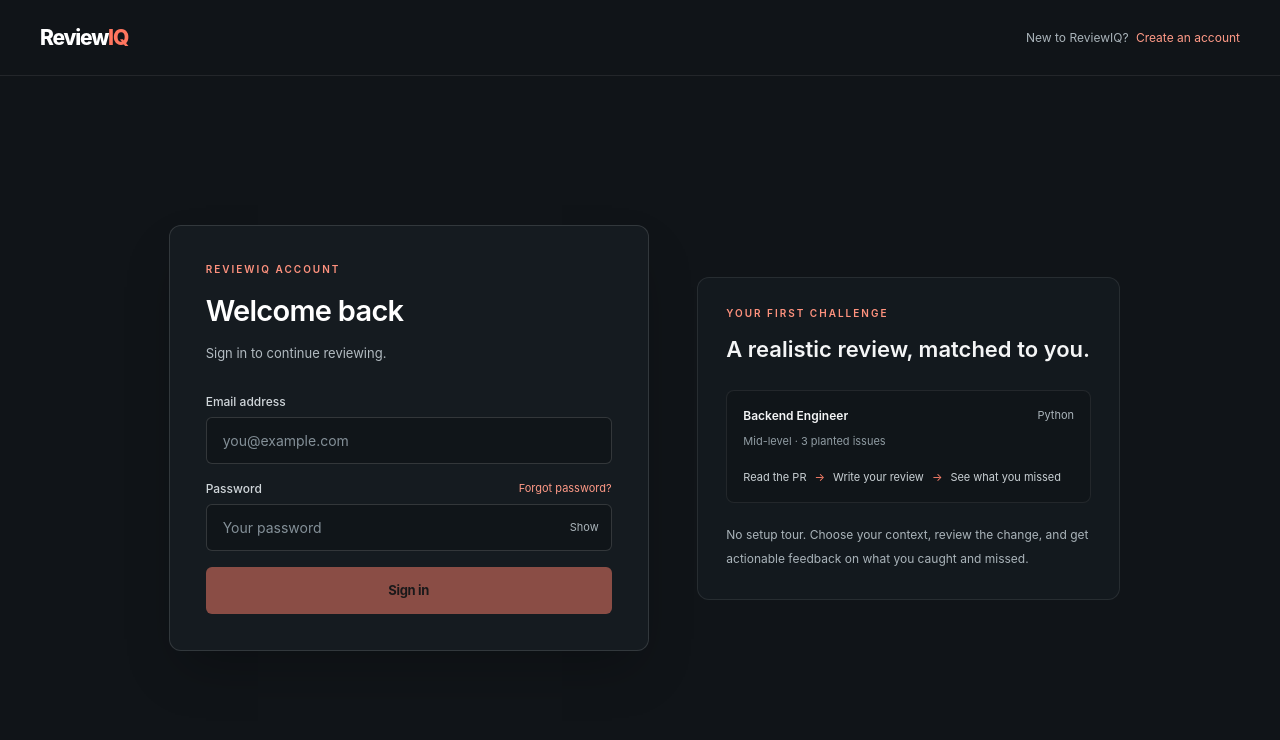
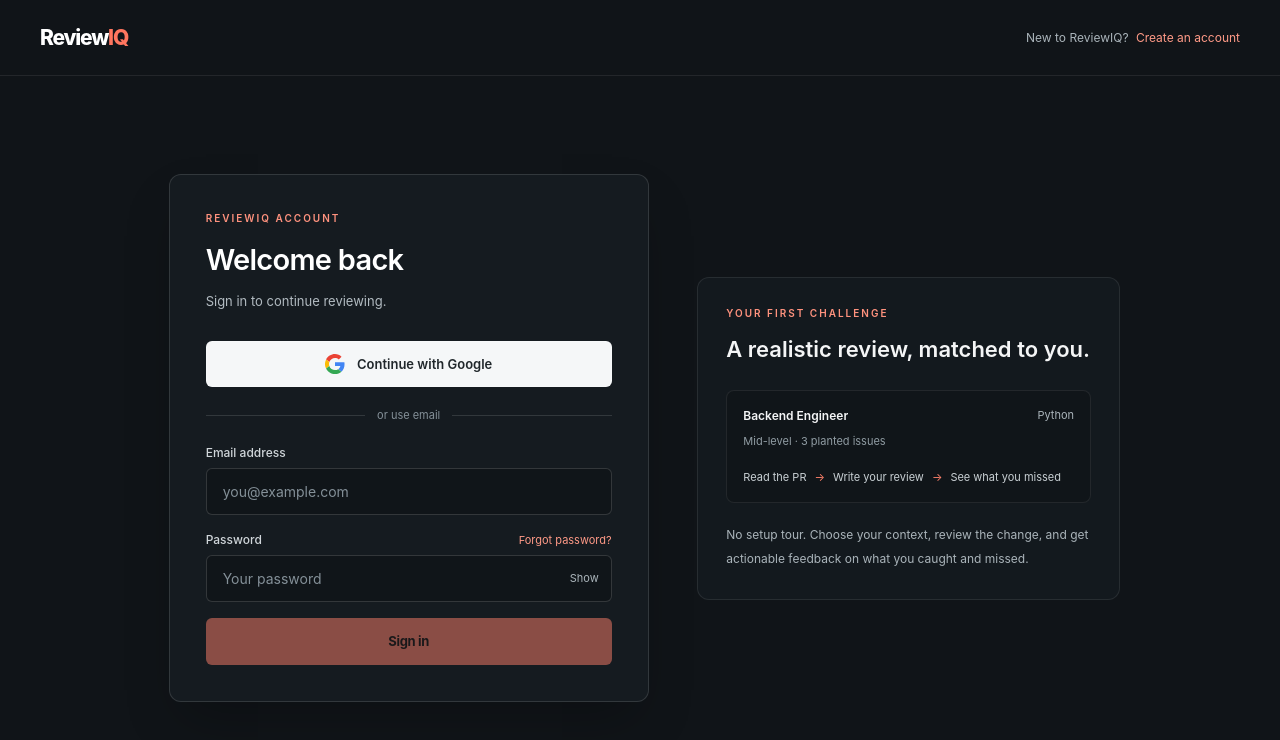
Before and after one commit to Anas127/reviewiq, a Next.js app: page /login in a window 1280 px wide. Shown: the top 740 px of the page. Built offline with nearby package versions, Linux system fonts and the light colour scheme; no server answers.

Commit message:
Add Google sign-in to ReviewIQ

```diff
--- a/app/auth/callback/route.ts
+++ b/app/auth/callback/route.ts
@@ -4,13 +4,26 @@
 export async function GET(request: Request) {
   const { searchParams, origin } = new URL(request.url);
   const code = searchParams.get("code");
+  const next = searchParams.get("next");
+  const safeNext = next?.startsWith("/") && !next.startsWith("//") ? next : "/review";
+
+  if (searchParams.has("error")) {
+    const login = new URL("/login", origin);
+    login.searchParams.set("auth_error", "1");
+    if (safeNext.startsWith("/oauth/consent?authorization_id=")) login.searchParams.set("redirect", safeNext);
+    return NextResponse.redirect(login);
+  }
 
   if (code) {
     const supabase = await createClient();
-    await supabase.auth.exchangeCodeForSession(code);
+    const { error } = await supabase.auth.exchangeCodeForSession(code);
+    if (error) {
+      const login = new URL("/login", origin);
+      login.searchParams.set("auth_error", "1");
+      if (safeNext.startsWith("/oauth/consent?authorization_id=")) login.searchParams.set("redirect", safeNext);
+      return NextResponse.redirect(login);
+    }
   }
 
-  const next = searchParams.get("next");
-  const safeNext = next?.startsWith("/") && !next.startsWith("//") ? next : "/review";
   return NextResponse.redirect(new URL(safeNext, origin));
 }
--- a/app/login/LoginForm.tsx
+++ b/app/login/LoginForm.tsx
@@ -8,12 +8,12 @@
 import { captureProductEvent, captureProductEventOncePerSession } from "@/lib/analytics";
 import posthog from "posthog-js";
 
-export default function LoginForm({ initialMode }: { initialMode: "signup" | "signin" | "reset" }) {
+export default function LoginForm({ initialMode, returnTo, authError = false }: { initialMode: "signup" | "signin" | "reset"; returnTo?: string; authError?: boolean }) {
   const router = useRouter();
   const [email, setEmail] = useState("");
   const [password, setPassword] = useState("");
   const [loading, setLoading] = useState(false);
-  const [error, setError] = useState("");
+  const [error, setError] = useState(authError ? "Sign-in could not finish. Please try again." : "");
   const [message, setMessage] = useState("");
   const [isSignUp, setIsSignUp] = useState(initialMode === "signup");
   const [isReset, setIsReset] = useState(initialMode === "reset");
@@ -30,11 +30,26 @@
 
   function switchMode(signUp: boolean) {
     setError(""); setMessage(""); setIsReset(false); setIsForgot(false); setIsSignUp(signUp);
-    window.history.replaceState(null, "", signUp ? "/login?mode=signup" : "/login");
+    const path = signUp ? "/login?mode=signup" : "/login";
+    window.history.replaceState(null, "", returnTo ? `${path}${signUp ? "&" : "?"}redirect=${encodeURIComponent(returnTo)}` : path);
   }
 
   function markSignupStarted() {
     if (isSignUp) captureProductEventOncePerSession("signup-started", "signup_started");
+  }
+
+  async function continueWithGoogle() {
+    setLoading(true); setError(""); setMessage("");
+    const next = returnTo || "/review";
+    const redirectTo = `${window.location.origin}/auth/callback?next=${encodeURIComponent(next)}`;
+    const { error: googleError } = await supabase.auth.signInWithOAuth({
+      provider: "google",
+      options: { redirectTo },
+    });
+    if (googleError) {
+      setError(googleError.message);
+      setLoading(false);
+    }
   }
 
   async function handleSubmit(event: FormEvent<HTMLFormElement>) {
@@ -53,7 +68,10 @@
       return;
     }
     if (isSignUp) {
-      const { data, error: signUpError } = await supabase.auth.signUp({ email, password });
+      const emailRedirectTo = returnTo
+        ? `${window.location.origin}/auth/callback?next=${encodeURIComponent(returnTo)}`
+        : undefined;
+      const { data, error: signUpError } = await supabase.auth.signUp({ email, password, options: { emailRedirectTo } });
       if (signUpError) { setError(signUpError.message); setLoading(false); return; }
       if (data.user) {
         posthog.identify(data.user.id);
@@ -61,17 +79,18 @@
       }
       if (!data.session) {
         setMessage("Your account is ready. Check your email to confirm it, then sign in to start your first review.");
-        setLoading(false); setIsSignUp(false); window.history.replaceState(null, "", "/login");
+        setLoading(false); setIsSignUp(false);
+        window.history.replaceState(null, "", returnTo ? `/login?redirect=${encodeURIComponent(returnTo)}` : "/login");
         return;
       }
-      router.push("/review");
+      router.push(returnTo || "/review");
       return;
     }
     const { data, error: signInError } = await supabase.auth.signInWithPassword({ email, password });
     if (signInError) { setError(signInError.message); setLoading(false); return; }
     if (data.user) posthog.identify(data.user.id);
     captureProductEvent("signin_completed");
-    router.push("/review");
+    router.push(returnTo || "/review");
   }
 
   async function sendPasswordReset() {
@@ -94,7 +113,14 @@
           <p className="mb-3 text-[10px] font-semibold uppercase tracking-[.2em] text-[#ff927e]">{isReset || isForgot ? "ACCOUNT RECOVERY" : isSignUp ? "YOUR FIRST REVIEW" : "REVIEWIQ ACCOUNT"}</p>
           <h1 className="text-[29px] font-semibold tracking-tight text-white">{isReset ? "Choose a new password" : isForgot ? "Reset your password" : isSignUp ? "Start your first review" : "Welcome back"}</h1>
           <p className="mt-2 text-[13px] leading-6 text-[#b2bbc1]">{isReset ? "Set a new password to get back to your review practice." : isForgot ? "Enter the email for your account and we’ll send a reset link." : isSignUp ? <>Create your account to save your results. Get {FREE_REVIEW_CREDITS} free reviews. No card required.</> : "Sign in to continue reviewing."}</p>
-          <form onSubmit={handleSubmit} className="mt-7 space-y-4">
+          {!isReset && !isForgot && <>
+            <button type="button" onClick={continueWithGoogle} disabled={loading} className="mt-7 flex w-full items-center justify-center gap-3 rounded-md border border-[#ffffff30] bg-[#f5f7f8] px-4 py-3 text-[13px] font-semibold text-[#20272b] transition hover:bg-white focus-visible:outline-2 focus-visible:outline-offset-2 focus-visible:outline-[#ff9a87] disabled:cursor-wait disabled:opacity-50">
+              <svg aria-hidden="true" viewBox="0 0 48 48" className="h-5 w-5"><path fill="#EA4335" d="M24 9.5c3.5 0 6.6 1.2 9 3.5l6.7-6.7C35.6 2.4 30.2 0 24 0 14.6 0 6.5 5.4 2.6 13.3l7.8 6.1C12.2 13.8 17.7 9.5 24 9.5Z"/><path fill="#4285F4" d="M46.9 24.5c0-1.6-.2-3.1-.4-4.5H24v9h12.8c-.6 3-2.3 5.6-4.9 7.3l7.7 6C44.1 38.1 46.9 31.9 46.9 24.5Z"/><path fill="#FBBC05" d="M10.4 28.6a14.4 14.4 0 0 1 0-9.2l-7.8-6.1a24 24 0 0 0 0 21.4l7.8-6.1Z"/><path fill="#34A853" d="M24 48c6.2 0 11.5-2.1 15.3-5.7l-7.7-6c-2.1 1.4-4.7 2.2-7.6 2.2-6.3 0-11.8-4.3-13.6-9.9l-7.8 6.1C6.5 42.6 14.6 48 24 48Z"/></svg>
+              Continue with Google
+            </button>
+            <div className="mt-5 flex items-center gap-3 text-[11px] text-[#849098]"><span className="h-px flex-1 bg-[#ffffff20]"/><span>or use email</span><span className="h-px flex-1 bg-[#ffffff20]"/></div>
+          </>}
+          <form onSubmit={handleSubmit} className={`${isReset || isForgot ? "mt-7" : "mt-5"} space-y-4`}>
             {!isReset && <div><label htmlFor="email" className="mb-1.5 block text-[12px] font-medium text-[#d0d6da]">Email address</label><input id="email" type="email" required value={email} autoComplete="email" onChange={(e) => { setEmail(e.target.value); markSignupStarted(); }} className="w-full rounded-md border border-[#ffffff25] bg-[#101519] px-4 py-3 text-[14px] text-white outline-none placeholder:text-[#849098] focus:border-[#ff806a] focus-visible:ring-2 focus-visible:ring-[#ff806a]/40" placeholder="you@example.com" /></div>}
             {!isReset && !isForgot && <div><div className="mb-1.5 flex items-center justify-between"><label htmlFor="password" className="text-[12px] font-medium text-[#d0d6da]">Password</label>{!isSignUp && <button type="button" onClick={() => {setError("");setMessage("");setIsForgot(true);}} className="text-[11px] text-[#ff9a87] hover:text-white">Forgot password?</button>}</div><div className="flex rounded-md border border-[#ffffff25] bg-[#101519] focus-within:border-[#ff806a] focus-within:ring-2 focus-within:ring-[#ff806a]/30"><input id="password" type={showPassword ? "text" : "password"} required value={password} autoComplete={isSignUp ? "new-password" : "current-password"} onChange={(e) => { setPassword(e.target.value); markSignupStarted(); }} className="min-w-0 flex-1 rounded-md bg-transparent px-4 py-3 text-[14px] text-white outline-none placeholder:text-[#849098]" placeholder={isSignUp ? "Create a password" : "Your password"} /><button type="button" aria-label={showPassword ? "Hide password" : "Show password"} onClick={() => setShowPassword((value) => !value)} className="px-3 text-[11px] text-[#aab4ba] hover:text-white">{showPassword ? "Hide" : "Show"}</button></div></div>}
             {isReset && <div><label htmlFor="new-password" className="mb-1.5 block text-[12px] font-medium text-[#d0d6da]">New password</label><input id="new-password" type={showPassword ? "text" : "password"} required minLength={8} value={password} autoComplete="new-password" onChange={(e) => setPassword(e.target.value)} className="w-full rounded-md border border-[#ffffff25] bg-[#101519] px-4 py-3 text-[14px] text-white outline-none focus:border-[#ff806a] focus-visible:ring-2 focus-visible:ring-[#ff806a]/40" /></div>}
--- a/app/login/page.tsx
+++ b/app/login/page.tsx
@@ -3,9 +3,10 @@
 export default async function LoginPage({
   searchParams,
 }: {
-  searchParams: Promise<{ mode?: string }>;
+  searchParams: Promise<{ mode?: string; redirect?: string; auth_error?: string }>;
 }) {
   const params = await searchParams;
   const initialMode = params.mode === "signup" ? "signup" : params.mode === "reset" ? "reset" : "signin";
-  return <LoginForm initialMode={initialMode} />;
+  const returnTo = params.redirect?.startsWith("/oauth/consent?authorization_id=") ? params.redirect : undefined;
+  return <LoginForm initialMode={initialMode} returnTo={returnTo} authError={params.auth_error === "1"} />;
 }
```
